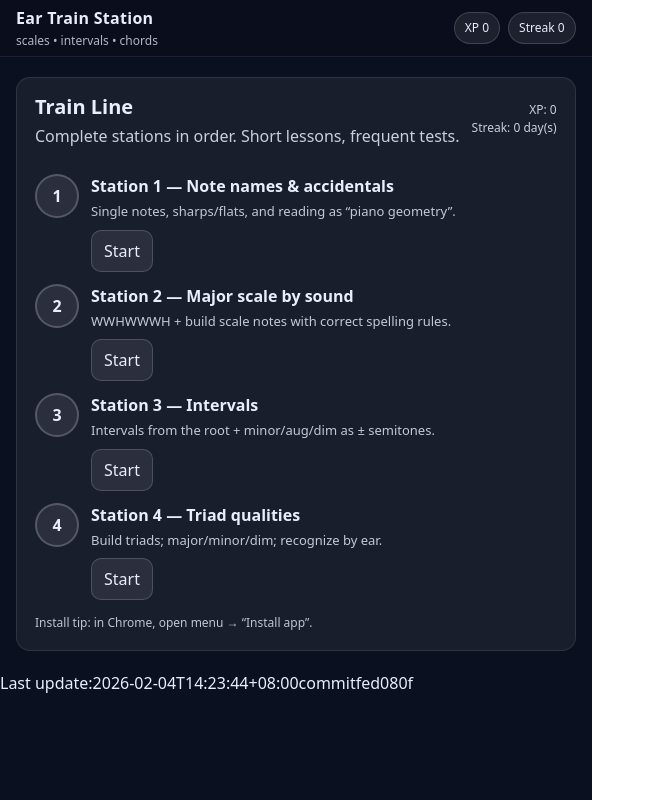
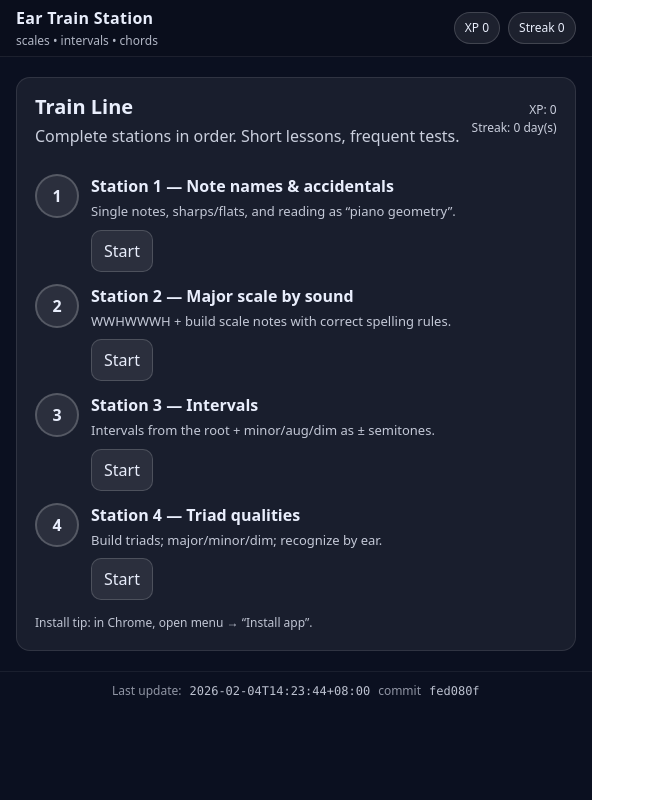
Before and after one commit to wpwcbc/ear-train-station, a React (Vite) app: page / in a window 1280 px wide. Shown: the whole page, without its empty margins (0-654 px from the left). Built offline with nearby package versions, Linux system fonts and the light colour scheme.

Commit message:
Style footer for last update display

```diff
--- a/src/App.css
+++ b/src/App.css
@@ -51,6 +51,22 @@
   display: flex;
   justify-content: center;
 }
+
+.footer {
+  border-top: 1px solid rgba(255, 255, 255, 0.08);
+  padding: 10px 16px;
+  font-size: 12px;
+  opacity: 0.8;
+}
+
+.footerInner {
+  display: flex;
+  gap: 8px;
+  justify-content: center;
+}
+
+.footerLabel { opacity: 0.75; }
+.footerValue { font-family: ui-monospace, SFMono-Regular, Menlo, Monaco, Consolas, monospace; }
 
 .card {
   width: min(920px, 100%);
```
